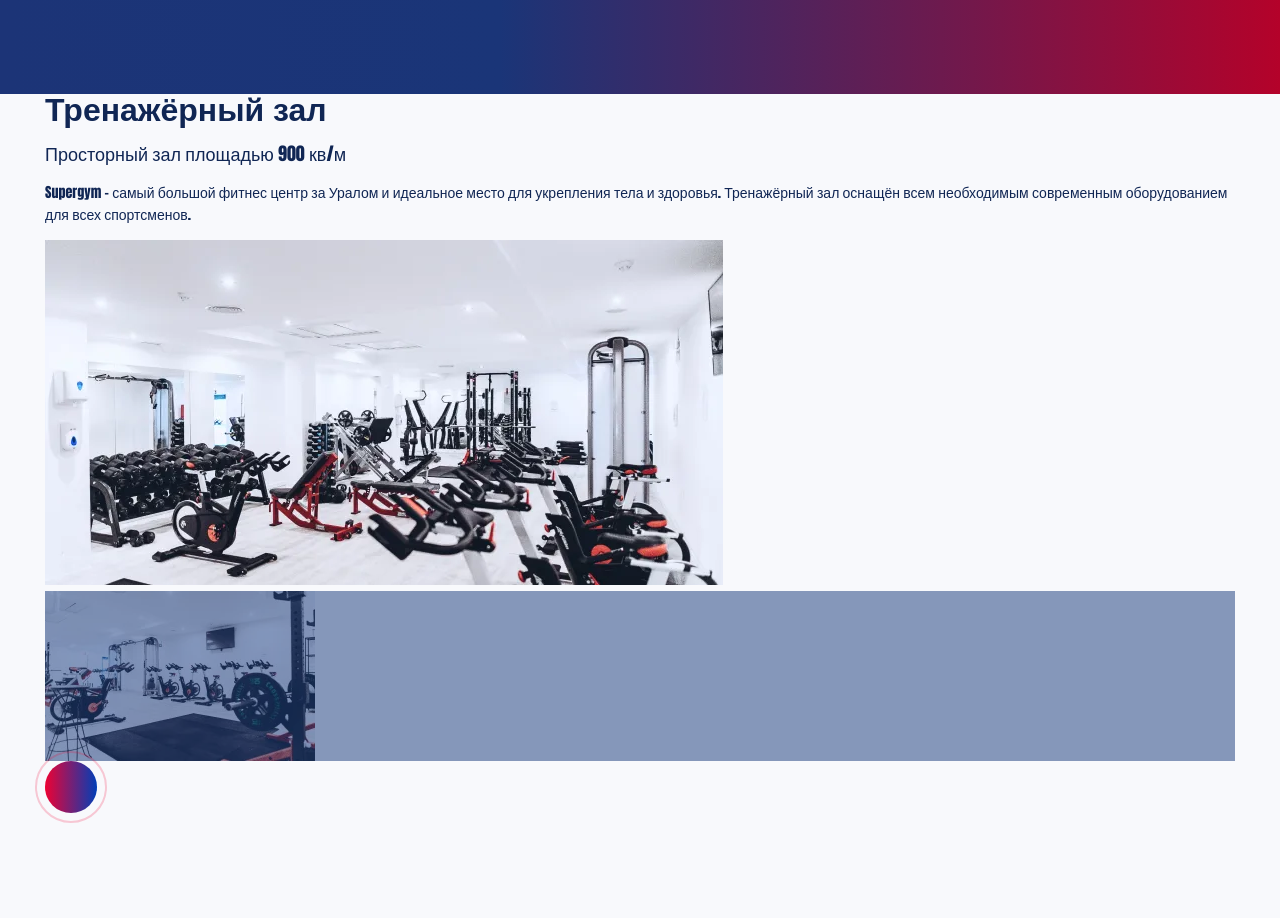
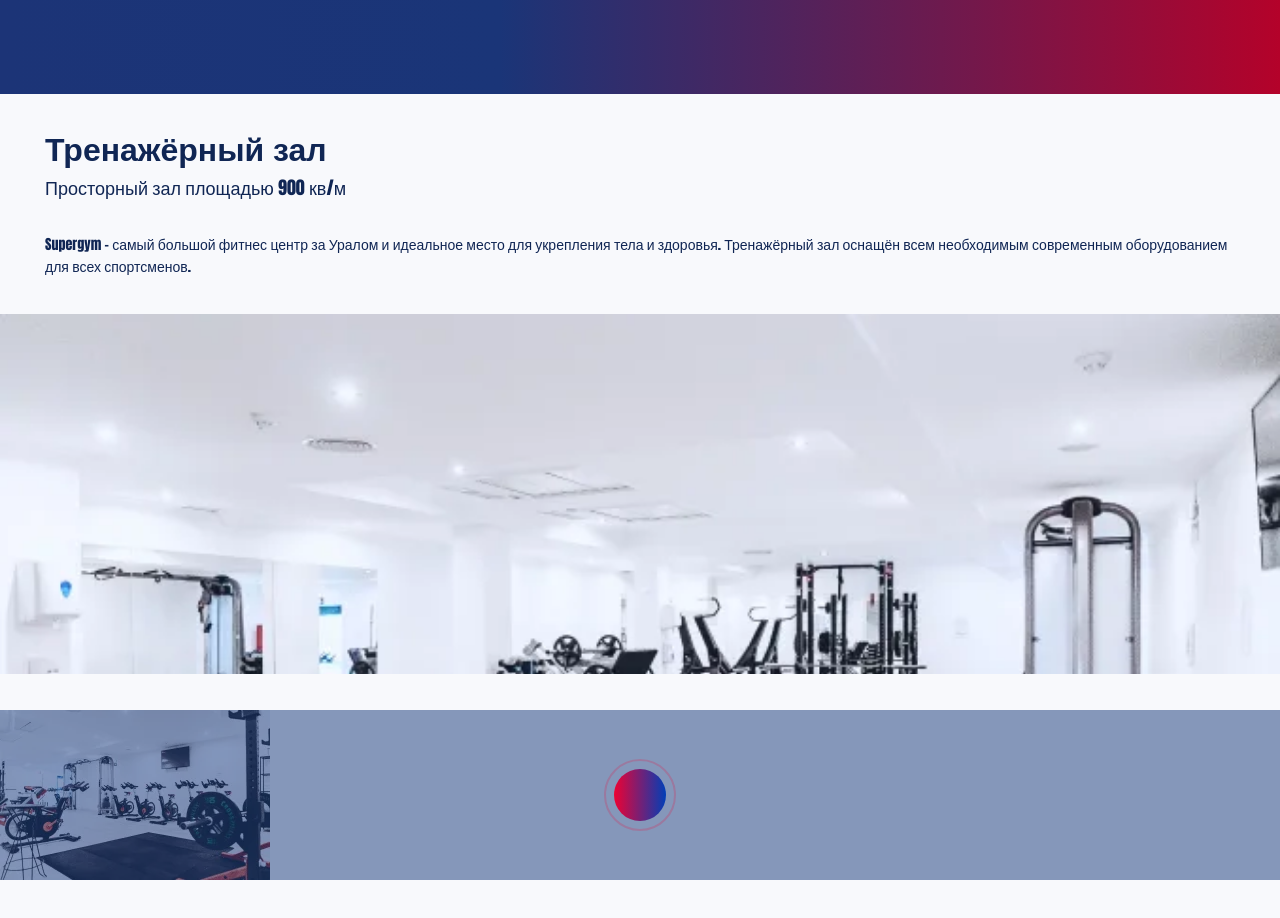
Before and after one commit to rychagoff/htmlacademy-fitness, a website built with Vite: page source/index.html in a window 1280 px wide. Shown: the part 480-1398 px from the top of the page. Before the commit the page ends 1303 px from the top, so only its background shows below. Built offline with nearby package versions, Linux system fonts and the light colour scheme; a web font is replaced by a local one.

Commit message:
Прописал сетку

```diff
--- a/source/index.html
+++ b/source/index.html
@@ -80,11 +80,12 @@
 
       <section class="about" data-test="about">
         <div class="container">
+          <div class="about__inner">
 
             <div class="about__info">
               <h2 class="about__title title title--md">Тренажёрный зал</h2>
-            <p class="about__description">Просторный зал площадью 900 кв/м</p>
-            <p>Supergym – самый большой фитнес центр за Уралом и идеальное место для укрепления тела и здоровья. Тренажёрный зал оснащён всем необходимым современным оборудованием для всех спортсменов.</p>
+              <span class="about__description">Просторный зал площадью 900 кв/м</span>
+              <p>Supergym – самый большой фитнес центр за Уралом и идеальное место для укрепления тела и здоровья. Тренажёрный зал оснащён всем необходимым современным оборудованием для всех спортсменов.</p>
             </div>
             <div class="about__image">
               <picture>
@@ -117,6 +118,7 @@
             </div>
 
           </div>
+        </div>
       </section>
 
     </main>
--- a/source/sass/blocks/about.scss
+++ b/source/sass/blocks/about.scss
@@ -1,5 +1,37 @@
+.about {
+  padding: 40px 0;
+}
+
+.about__inner {
+  display: flex;
+  flex-direction: column;
+  gap: 36px;
+}
+
+.about__title {
+  margin-bottom: 12px;
+}
+
 .about__description {
+  display: inline-block;
+  margin: 0;
+  margin-bottom: 36px;
   font-size: 18px;
   line-height: 20px;
   font-weight: 400;
 }
+
+.about__info p {
+  margin: 0;
+}
+
+.about__image {
+  max-height: 360px;
+  overflow: hidden;
+  margin: 0 calc(-1 * var(--padding-offset));
+}
+
+.about__image img {
+  display: block;
+  width: 100%;
+}
--- a/source/sass/blocks/video.scss
+++ b/source/sass/blocks/video.scss
@@ -1,3 +1,8 @@
+.video {
+  position: relative;
+  margin: 0 calc(-1 * var(--padding-offset));
+}
+
 .video__link {
   position: relative;
 
@@ -15,7 +20,9 @@
 }
 
 .video__button {
-  position: relative;
+  position: absolute;
+  top: 50%;
+  right: 50%;
   display: flex;
   margin: 0;
   padding: 20px;
@@ -23,6 +30,7 @@
   color: $white-color;
   border: 0;
   border-radius: 52px;
+  transform: translate(50%, -50%);
 
   &::before {
     content: "";
```
Lines whose indentation alone changed are shown as unchanged.
